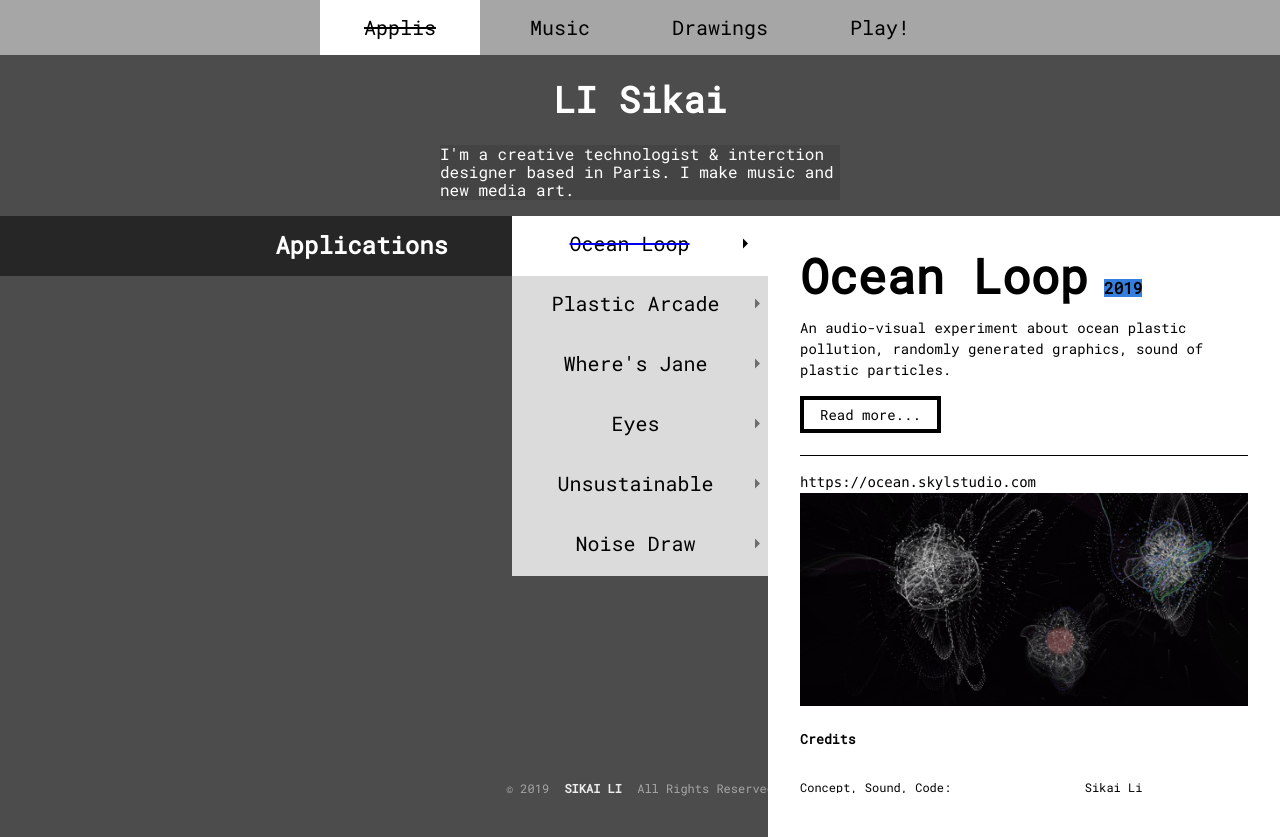
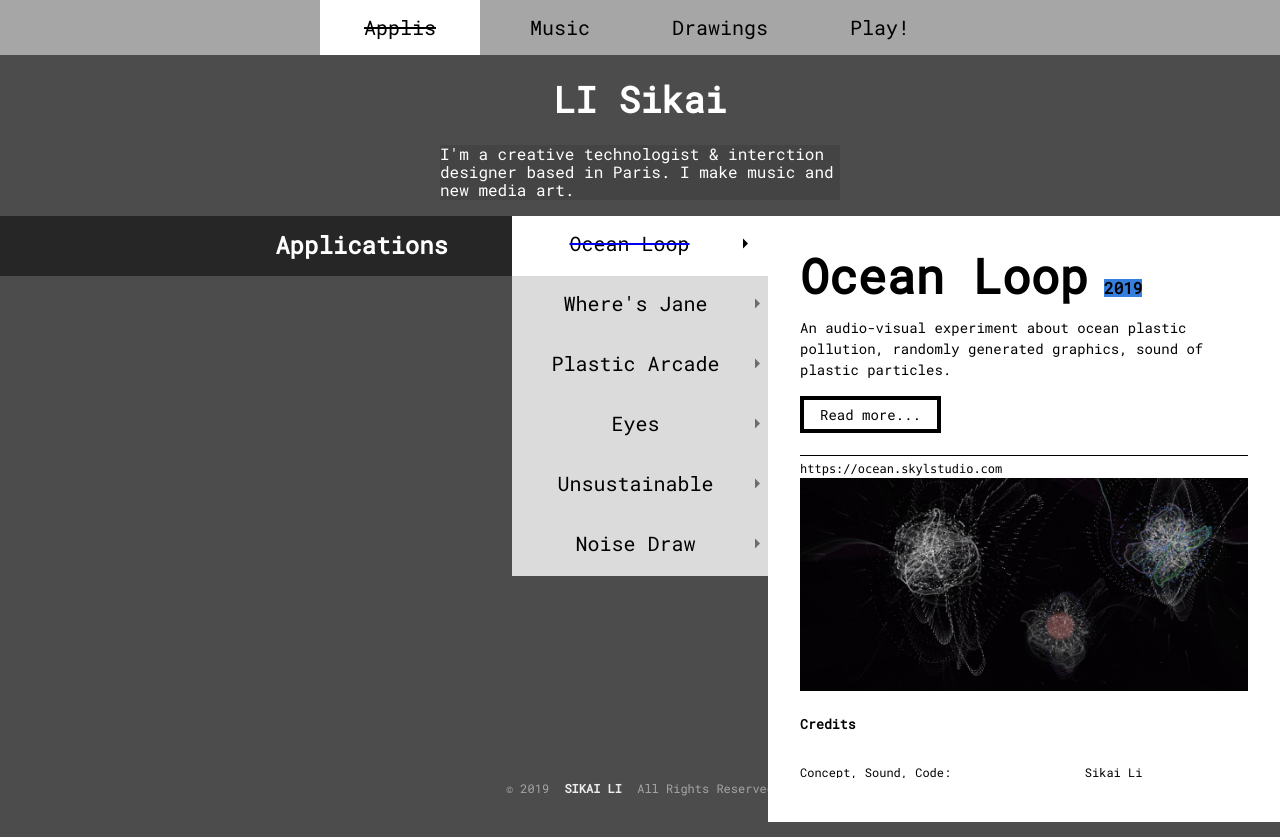
Before and after one commit to sikaili/skyl, a Vue app: page /#/work in a window 1280 px wide. Built offline with nearby package versions, Linux system fonts and the light colour scheme; a web font is replaced by a local one; what vue-mq would draw is missing.

Commit message:
return bug resolved

```diff
--- a/src/components/MenuD.vue
+++ b/src/components/MenuD.vue
@@ -59,7 +59,7 @@
               <div class="pa4">
                 <span class="f4 f1-ns b dib pr3">{{ w.name }}</span>
                 <b class="dib bg-blue">{{ w.year }}</b>
-                <blockquote class="ph0 pb2 mb3 bb mh0 mt0">
+                <blockquote class="ph0 pb2 mb1 bb mh0 mt0">
                   <p class="lh-copy measure f6">
                     {{ w.des }}
                     <br />
@@ -71,7 +71,7 @@
                   </p>
                 </blockquote>
                 <div class="w-100 overflow-auto">
-                  <code class="f6 db lh-copy nowrap">{{ w.link }}</code>
+                  <code class="f7 db lh-copy nowrap">{{ w.link }}</code>
                 </div>
                 <img :src="w.img" :alt="w.name" class="w-100 dim" />
                 <h5>Credits</h5>
@@ -102,7 +102,9 @@ import { clearTimeout } from "timers";
 export default {
   name: "Menu",
   mounted() {
-    this.items[0].show = true;
+    if (this.items.every(a => a.show == false)) {
+      this.items[0].show = true;
+    }
   },
   props: {
     itemsprops: {
--- a/src/components/MenuS.vue
+++ b/src/components/MenuS.vue
@@ -55,7 +55,7 @@
                 <a
                   :href="item.link"
                   target="_blank"
-                  class="f6 truncate black lh-copy nowrap"
+                  class="f7 truncate black lh-copy nowrap"
                   >{{ item.link }}</a
                 >
               </div>
@@ -160,9 +160,12 @@ export default {
     },
 
     goToPage(itemToEmit) {
+      // this.$router.push({
+      //   name: this.mName.toLowerCase(),
+      //   params: { id: itemToEmit }
+      // });
       this.$router.push({
-        name: this.mName.toLowerCase(),
-        params: { id: itemToEmit }
+        path: `/${this.mNmae.toLowerCase()}/id:${itemToEmit}`
       });
     }
   }
--- a/src/data.js
+++ b/src/data.js
@@ -13,6 +13,31 @@ const data = {
           link: `https://skyl.fr`
         }
       ],
+      show: false
+    },
+    {
+      name: `Where's Jane`,
+      year: 2019,
+      des: `30 days of geolocation data was extracted from Jane's Facebook JSON file, and here is the visualization of it.`,
+      link: `https://myss.skyl.fr`,
+      img: require(`@/assets/where-is-joe.jpg`),
+      credits: [
+        {
+          role: `Concept, Development`,
+          name: `Sikai Li`,
+          link: `https://skyl.fr`
+        },
+        {
+          role: `Ideas, Support`,
+          name: `Olaf Avenati`,
+          link: `https://olaf.avenati.net`
+        },
+        {
+          role: `Communication`,
+          name: `Yasmine Ben Khaled, Solène Pyrizok, Mathilde Zajac`
+        }
+      ],
+
       show: false
     },
     {
@@ -47,31 +72,7 @@ const data = {
         }
       ]
     },
-    {
-      name: `Where's Jane`,
-      year: 2019,
-      des: `30 days of geolocation data was extracted from Jane's Facebook JSON file, and here is the visualization of it.`,
-      link: `https://myss.skyl.fr`,
-      img: require(`@/assets/where-is-joe.jpg`),
-      credits: [
-        {
-          role: `Concept, Development`,
-          name: `Sikai Li`,
-          link: `https://skyl.fr`
-        },
-        {
-          role: `Ideas, Support`,
-          name: `Olaf Avenati`,
-          link: `https://olaf.avenati.net`
-        },
-        {
-          role: `Communication`,
-          name: `Yasmine Ben Khaled, Solène Pyrizok, Mathilde Zajac`
-        }
-      ],
 
-      show: false
-    },
     {
       name: `Eyes`,
       year: 2018,
--- a/src/views/page.vue
+++ b/src/views/page.vue
@@ -119,7 +119,10 @@ export default {
   },
   methods: {
     back() {
-      this.$router.go(-1);
+      // this.$router.go(-1);
+
+      this.$router.replace({ path: `/${this.$route.path.split("/")[1]}/` });
+      // this.$router.go(-1);
     }
   },
   computed: {
```
